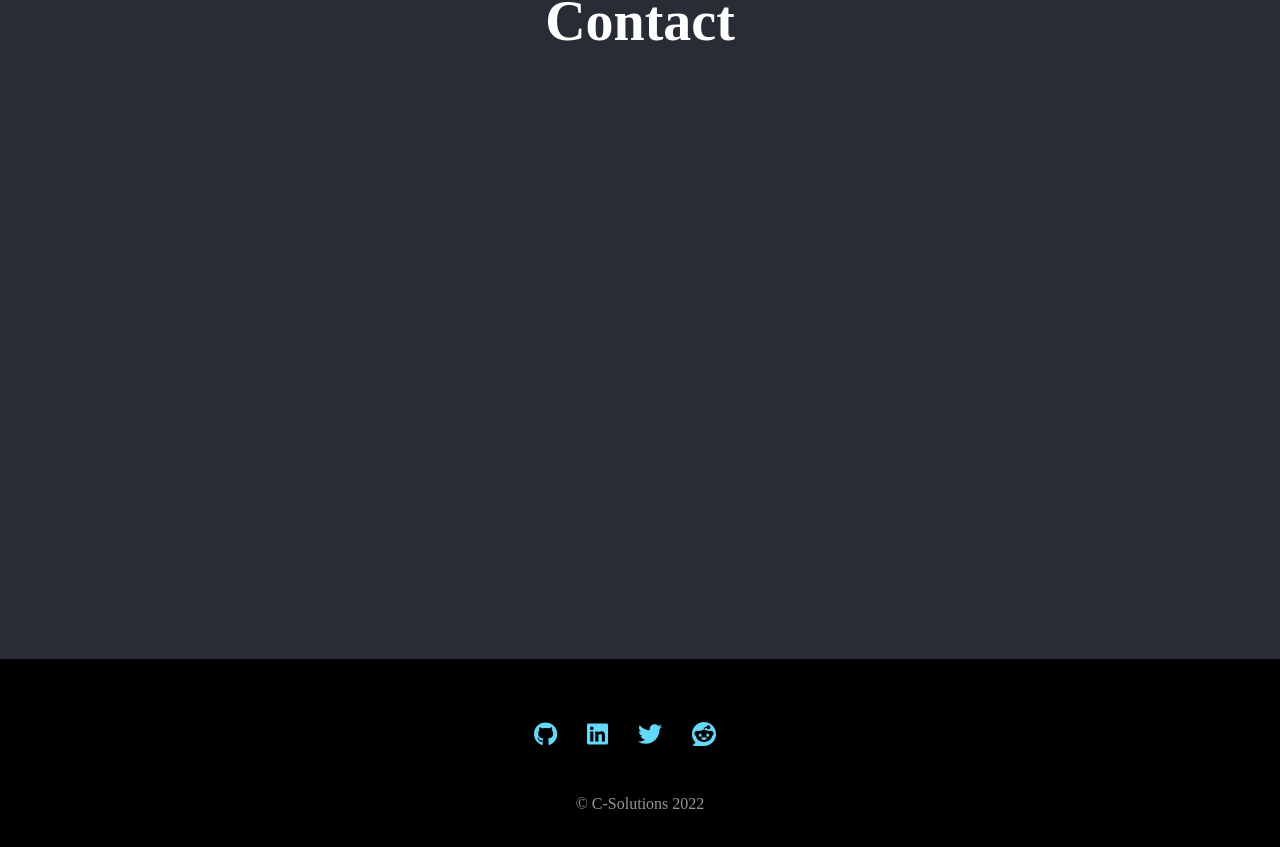
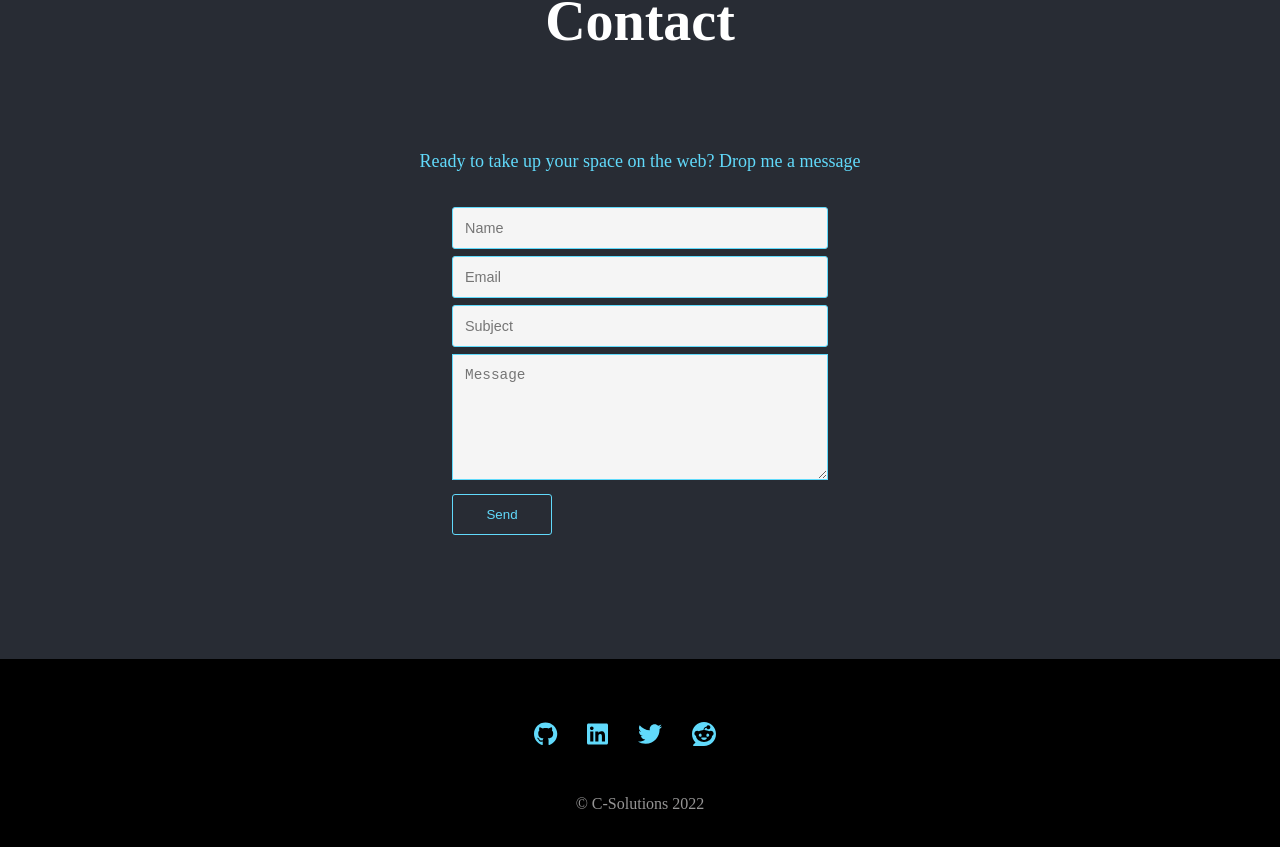
Before and after one commit to Chacho104/my_portfolio_website, a React (Create React App) app: page / in a window 1280 px wide. Shown: the part 4159-5006 px from the top of the page. Built offline with nearby package versions, Linux system fonts and the light colour scheme.

Commit message:
Build the contact component

```diff
--- a/src/Components/Contact/index.js
+++ b/src/Components/Contact/index.js
@@ -4,6 +4,21 @@ const Contact = () => {
     return (
         <div className='contact'>
             <h1>Contact</h1>
+            <p>Ready to take up your space on the web? Drop me a message</p>
+
+            <div className='contactForm'>
+                <form>
+                   <input type='text' name='name' placeholder='Name' required />
+                   <br />
+                   <input type='email' name='email' placeholder='Email' required />
+                   <br />
+                   <input type='Subject' name='subject' placeholder='Subject' required />
+                   <br />
+                   <textarea placeholder='Message' name='message' required></textarea>
+                   <br />
+                   <button>Send</button>
+                </form>
+            </div>
         </div>
     );
 }
```
